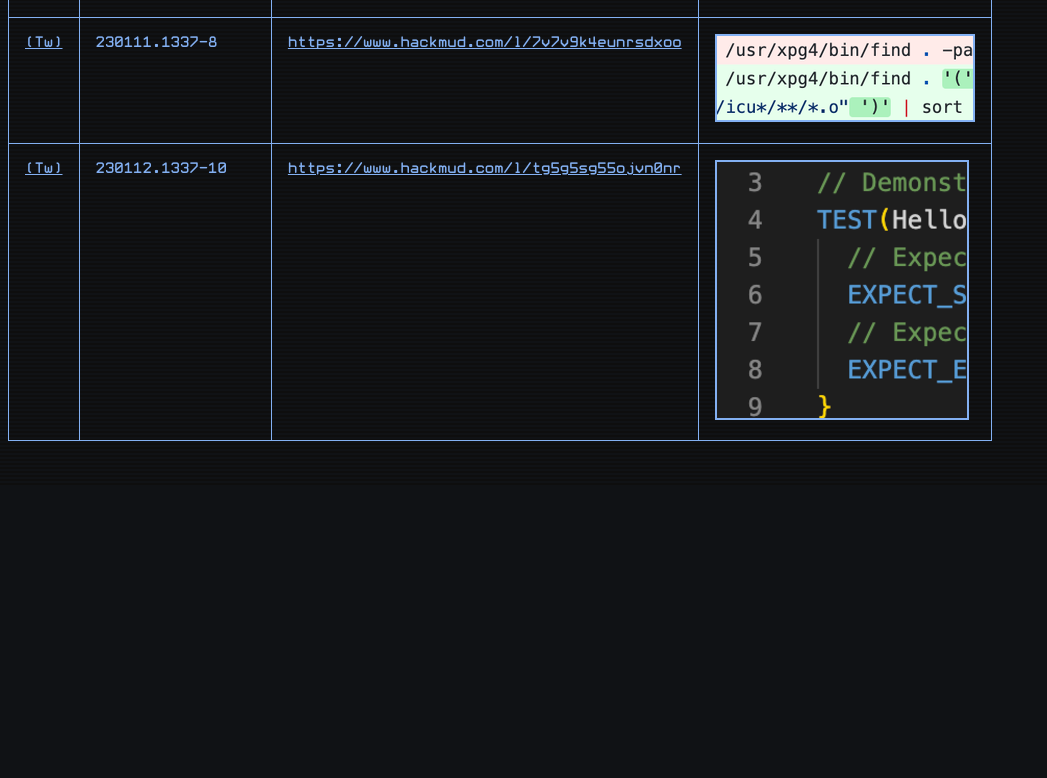
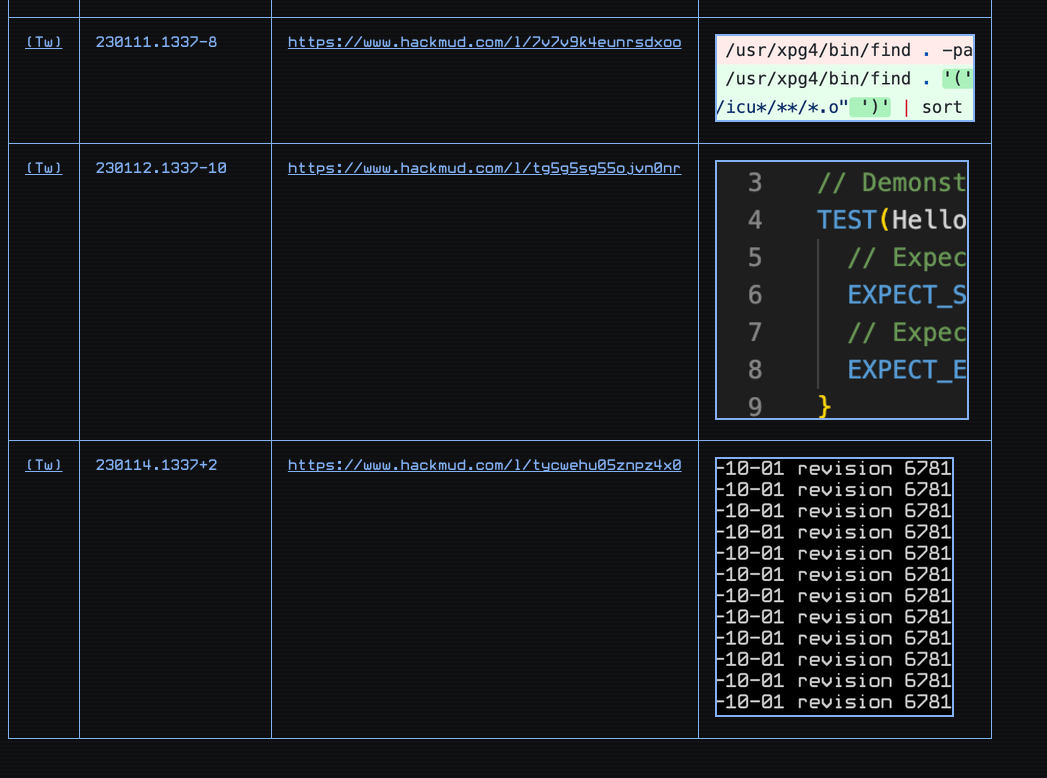
Before and after one commit to hackmud-dtr/hackmud-dtr.github.io, a plain HTML site: page twitter.html in a window 1280 px wide. Shown: the part 10821-11599 px from the top of the page, without its empty margins (0-1047 px from the left). Before the commit the page ends 11306 px from the top, so only its background shows below. Drawn offline with Linux system fonts and the light colour scheme.

Commit message:
eleek from 2023-01-14 +2

```diff
--- a/twitter.html
+++ b/twitter.html
@@ -357,6 +357,12 @@ function fixRisk() {
 	<td><a href="https://www.hackmud.com/l/tg5g5sg55ojvn0nr">https://www.hackmud.com/l/tg5g5sg55ojvn0nr</a></td>
 	<td><img src="./twitter_images/tg5g5sg55ojvn0nr.png"></td>
 </tr>
+<tr>
+	<td><a href="https://twitter.com/hackmudgame/status/1614285459210883072">(Tw)</a></td>
+	<td>230114.1337+2</td>
+	<td><a href="https://www.hackmud.com/l/tycwehu05znpz4x0">https://www.hackmud.com/l/tycwehu05znpz4x0</a></td>
+	<td><img src="./twitter_images/tycwehu05znpz4x0.png"></td>
+</tr>
 </table>
 </body>
 </html>
```
Also changed, not shown: twitter_images/tycwehu05znpz4x0.png (added).
